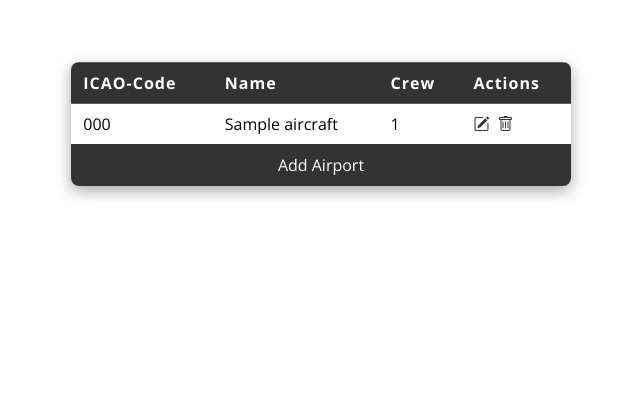
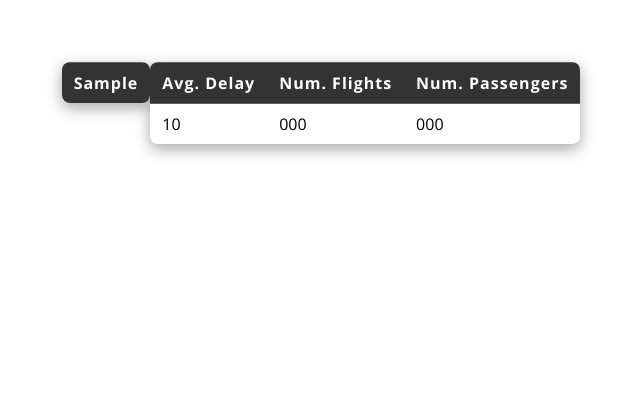
Before and after one commit to jhb300/database_project, a Django app: template flightx/airportx/templates/airportx/airportemployees_list.html in a window 1280 px wide. Shown: the part 61-459 px from the top of the page, without its empty margins (319-959 px from the left). Run offline with Django 4.2, Linux system fonts and the light colour scheme; the template is opened without the code that fills it: most values are stand-ins (such as "Sample title", 1, 10 or a date in 2020); lists and menus that the app fills with data are empty.

Commit message:
Created Airports Stats View

```diff
--- a/flightx/airportx/templates/airportx/airport_list.html
+++ b/flightx/airportx/templates/airportx/airport_list.html
@@ -12,7 +12,7 @@
         </tr>
         {% for airport in object_list %}
         <tr>
-            <td><a href="{% url 'AirportsMV' %}">{{ airport.icao_code }}</a></td>
+            <td><a href="{% url 'AirportsMView' airport.icao_code %}">{{ airport.icao_code }}</a></td>
             <td>{{ airport.name }}</td>
             <td>
                 <a href="{% url 'UpdateAirports' airport.icao_code %}"><i class="bi bi-pencil-square"></i></a>
--- a/flightx/airportx/templates/airportx/airportemployees_list.html
+++ b/flightx/airportx/templates/airportx/airportemployees_list.html
@@ -6,23 +6,22 @@
 <div class="table-container">
     <table>
         <tr>
-            <th>ICAO-Code</th>
-            <th>Name</th>
-            <th>Crew</th>
-            <th>Actions</th>
+            <th>{{ airport_info }}</th>
         </tr>
-        {% for airport in object_list %}
+    </table>
+</div>
+<div class="table-container">
+    <table>
         <tr>
-            <td>{{ airport.icao_code }}</td>
-            <td>{{ airport.name }}</td>
-            <td>{{ airport.num_employees }}</td>
-            <td>
-                <a href="{% url 'UpdateAirports' airport.icao_code %}"><i class="bi bi-pencil-square"></i></a>
-                <a href="{% url 'DeleteAirports' airport.icao_code %}"><i class="bi bi-trash"></i></a>
-            </td>
+            <th>Avg. Delay</th>
+            <th>Num. Flights</th>
+            <th>Num. Passengers</th>
         </tr>
-        {% endfor %}
+        <tr>
+            <td>{{ airport_stats.average_delay }}</td>
+            <td>{{ airport_stats.number_flights }}</td>
+            <td>{{ airport_stats.number_bookings }}</td>
+        </tr>
     </table>
-    <a class="add_link" href="{% url 'AddAirports' %}">Add Airport</a>
 </div>
 {% endblock %}
--- a/flightx/flightx/urls.py
+++ b/flightx/flightx/urls.py
@@ -30,10 +30,11 @@ urlpatterns = [
     path('aircrafts/<slug:pk>/delete/', AircraftDeleteView.as_view(), name='DeleteAircrafts'),
 
     path('airports/', AirportListView.as_view(), name='Airports'),
-    path('airports/', AirportEmployeesListView.as_view(), name='AirportsMV'),
     path('airports/add/', AirportCreateView.as_view(), name='AddAirports'),
     path('airports/<slug:pk>/', AirportUpdateView.as_view(), name='UpdateAirports'),
     path('airports/<slug:pk>/delete/', AirportDeleteView.as_view(), name='DeleteAirports'),
+    path('airports/<slug:pk>/materializedview/', AirportDetailView, name='AirportsMView'),
+
 
     path('assignments/', AssignmentListView.as_view(), name='Assignments'),
     path('assignments/add/', AssignmentCreateView.as_view(), name='AddAssignments'),
```
Also changed, not shown: SQL_DDL/views.sql (+18 -0 lines), flightx/airportx/models.py (+10 -0 lines), flightx/airportx/views.py (+25 -1 lines).
